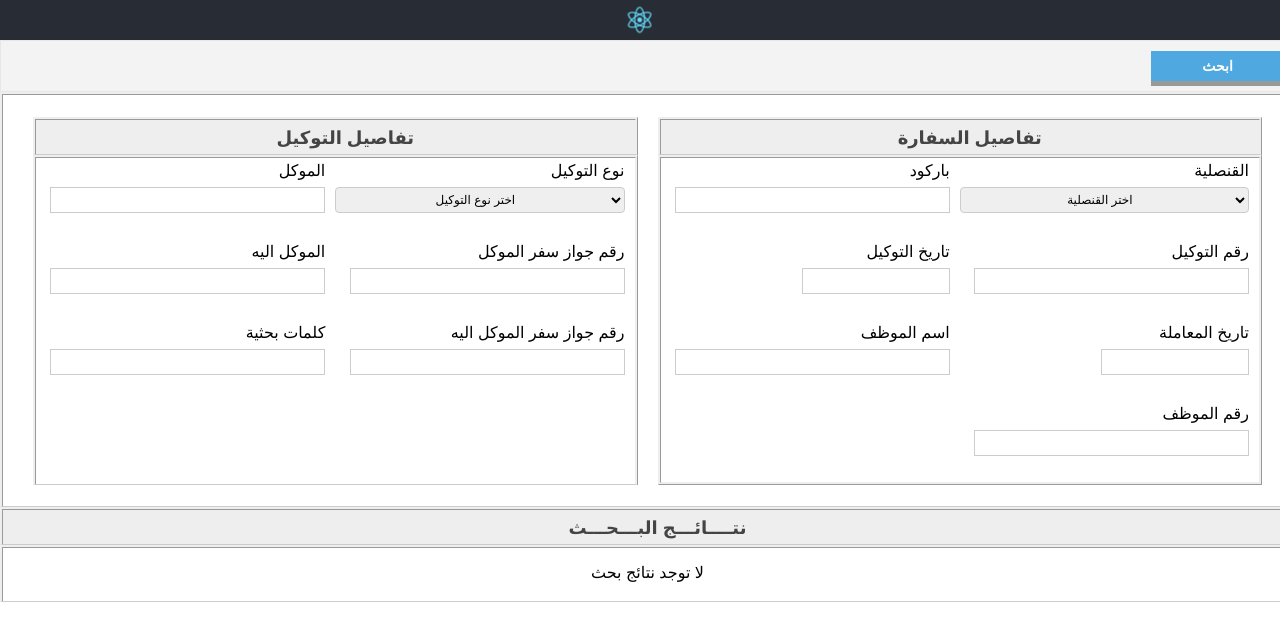
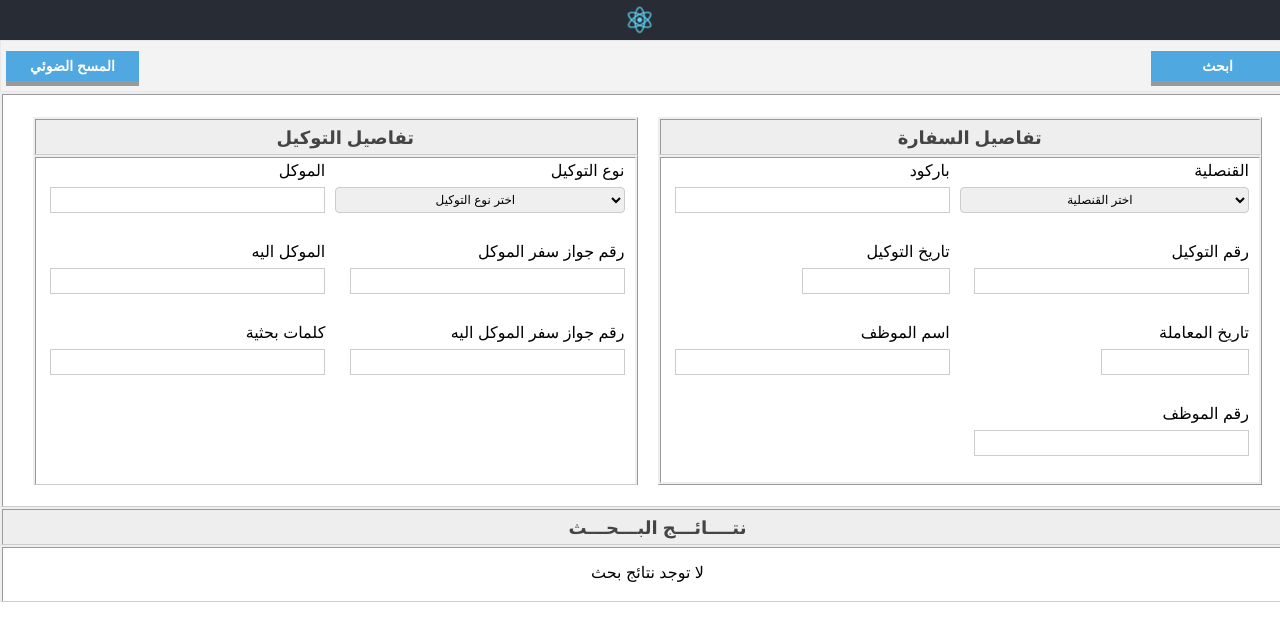
Before and after one commit to Dardir/Scanner, a React (Create React App) app: page /search in a window 1280 px wide. Shown: the top 640 px of the page. Built offline with nearby package versions, Linux system fonts and the light colour scheme.

Commit message:
Putting links from scan to search and vise verca

```diff
--- a/src/DynamsoftSDK.css
+++ b/src/DynamsoftSDK.css
@@ -567,7 +567,7 @@ select#Resolution {
     text-align: center;
 }
 
-#btnSaveForm,#btnUpload,#btnSave,#btnScan,.btnOrg{
+#btnSaveForm,#btnUpload,#btnSave,#btnScan,.btnOrg,#btnSearch{
     color: "rgb(255, 255, 255)";
     line-height: 28px;
     font-size: 14px;
@@ -578,14 +578,13 @@ select#Resolution {
     box-shadow: 0 5px #999;
 }
 
-#btnSaveForm:hover:enabled,#btnUpload:hover:enabled,#btnSave:hover:enabled,#btnScan:hover:enabled,.btnOrg:hover:enabled {background-color: #075991;cursor: pointer;}
+#btnSaveForm:hover:enabled,#btnUpload:hover:enabled,#btnSave:hover:enabled,#btnScan:hover:enabled,.btnOrg:hover:enabled,#btnSearch:hover:enabled {background-color: #075991;cursor: pointer;}
 
-#btnSaveForm:active,#btnUpload:active,#btnSave:active,#btnScan:active,.btnOrg:active {
+#btnSaveForm:active,#btnUpload:active,#btnSave:active,#btnScan:active,.btnOrg:active,#btnSearch:active {
     background-color: #075991;
     box-shadow: 0 5px #666;
     transform: translateY(2px);
   }
-
 
 
 #tblLoadImage {
--- a/src/DynamsoftSDK.js
+++ b/src/DynamsoftSDK.js
@@ -5,6 +5,7 @@ import $ from 'jquery';
 import Metadata from './Metadata'
 import uuid from 'react-uuid'
 import axios from 'axios'
+import { Link } from 'react-router-dom';
 
 class UI extends React.Component {
     render() {
@@ -193,6 +194,9 @@ class UI extends React.Component {
                         </ul>
                     </div>
                     <div id="divNoteMessage"> </div>
+                    <Link to="/search" style={{ width: "133px" }}>
+                        <button id="btnSearch" style={{ width: "133px", position:"relative", marginTop:"15px" }} ><b>البحث عن ملفات </b></button>
+                    </Link>
                 </div>
                 <Metadata
                     saveMetadataObj={this.props.saveMetadataObj}
@@ -847,7 +851,7 @@ export default class DWT extends React.Component {
                 }
             }, (error) => {
                 this.appendMessage('<br/><p style="color:red;">تعذر ارسال الملف</p>');
-                this.appendMessage('<br/><p style="color:red;">'+error+'</p>');
+                this.appendMessage('<br/><p style="color:red;">' + error + '</p>');
             })
     }
 
--- a/src/FileSearch.js
+++ b/src/FileSearch.js
@@ -4,6 +4,7 @@ import './DynamsoftSDK.css'
 import { counsulates, delegationTypes } from './ReferenceData';
 import DatePicker from "react-datepicker";
 import useValidateAnyValueInFields from './useValidateAnyValueInFields';
+import { Link } from 'react-router-dom';
 
 
 const FileSearch = ({ initialMetaData, displayFile }) => {
@@ -51,6 +52,11 @@ const FileSearch = ({ initialMetaData, displayFile }) => {
             <ul className="search-header">
                 <li className="search-header">
                     <button onClick={searchForFile} style={{ width: "133px" }} disabled={isDisabled}><b>ابحث</b></button>
+                </li>
+                <li className="search-header" style={{paddingLeft:"5px", float:"left" }}>
+                    <Link to="/scan" style={{ width: "133px" }}>
+                        <button style={{ width: "133px"}} ><b>المسح الضوئي</b></button>
+                    </Link>
                 </li>
             </ul>
             <div id="SearchDetails" className="divTableStyle" style={{ borderStyle: "ridge" }}>
```
